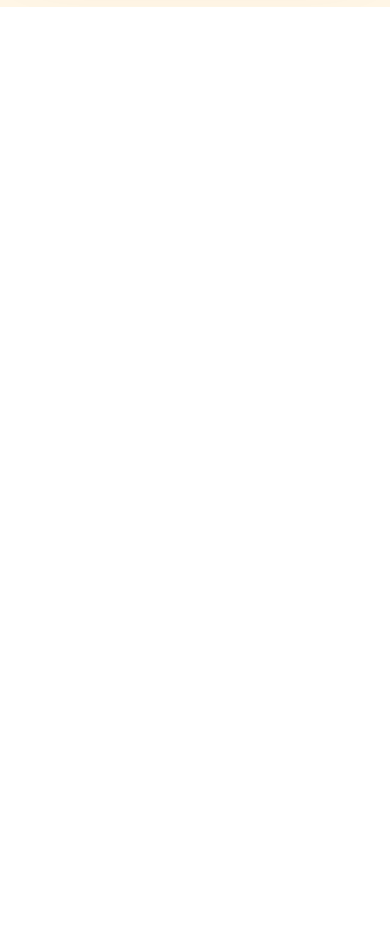
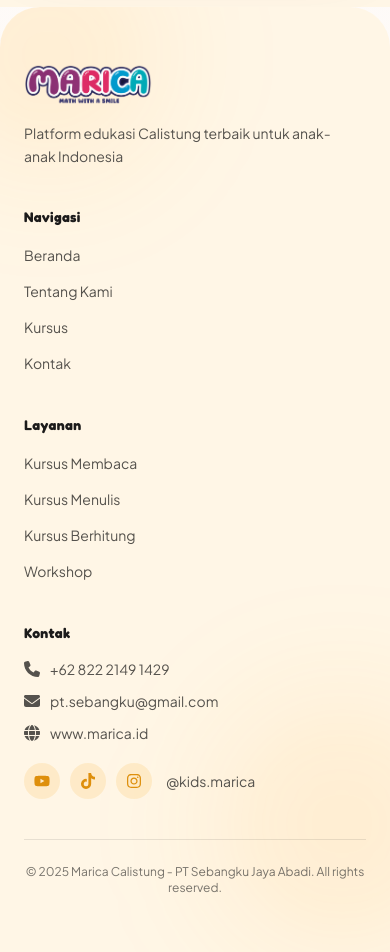
Before and after one commit to AjikiaRamadhani/LandingPageMarica, a Next.js app: page / in a window 390 px wide. Shown: the part 9600-10552 px from the top of the page. Before the commit the page ends 9607 px from the top, so only its background shows below. Built offline with nearby package versions, Linux system fonts and the light colour scheme; no server answers.

Commit message:
frontend-footer

```diff
--- /dev/null
+++ b/app/components/Footer.tsx
@@ -0,0 +1,231 @@
+"use client";
+
+import Link from "next/link";
+import Image from "next/image";
+import { motion } from "framer-motion";
+import {
+  FaPhone as Phone,
+  FaEnvelope as Mail,
+  FaYoutube as Youtube,
+  FaInstagram as Instagram,
+  FaGlobe as Globe,
+  FaTiktok,
+} from "react-icons/fa6";
+
+const navigasi = [
+  { label: "Beranda", href: "#" },
+  { label: "Tentang Kami", href: "#" },
+  { label: "Kursus", href: "#" },
+  { label: "Kontak", href: "#" },
+];
+
+const layanan = [
+  { label: "Kursus Membaca", href: "#" },
+  { label: "Kursus Menulis", href: "#" },
+  { label: "Kursus Berhitung", href: "#" },
+  { label: "Workshop", href: "#" },
+];
+
+function TikTokIcon({ className }: { className?: string }) {
+  return <FaTiktok className={className} />;
+}
+
+const socials = [
+  { key: "youtube", icon: Youtube, href: "#", label: "YouTube" },
+  { key: "tiktok", icon: TikTokIcon, href: "#", label: "TikTok" },
+  { key: "instagram", icon: Instagram, href: "#", label: "Instagram" },
+];
+
+export default function Footer() {
+  return (
+    <footer className="relative overflow-hidden rounded-t-[2.5rem] bg-marica-cream px-6 py-14 sm:px-10 lg:px-16">
+      {/* soft decorative blobs */}
+      <div className="pointer-events-none absolute -left-16 -top-16 h-56 w-56 rounded-full bg-marica-amber/10 blur-3xl" />
+      <div className="pointer-events-none absolute -right-20 bottom-0 h-64 w-64 rounded-full bg-marica-amber/10 blur-3xl" />
+
+      <motion.div
+        initial={{ opacity: 0, y: 28 }}
+        whileInView={{ opacity: 1, y: 0 }}
+        viewport={{ once: true, amount: 0.3 }}
+        transition={{ duration: 0.6, ease: "easeOut" }}
+        className="relative mx-auto grid max-w-7xl gap-10 sm:grid-cols-2 lg:grid-cols-[1.3fr_1fr_1fr_1.1fr]"
+      >
+        {/* Brand */}
+        <motion.div
+          initial={{ opacity: 0, y: 16 }}
+          whileInView={{ opacity: 1, y: 0 }}
+          viewport={{ once: true, amount: 0.4 }}
+          transition={{ duration: 0.5 }}
+        >
+          <motion.div
+            whileHover={{ scale: 1.04, rotate: -1 }}
+            transition={{ type: "spring", stiffness: 300, damping: 12 }}
+            className="w-32"
+          >
+            <Image
+              src="/images/logo.png"
+              alt="Marica - Math with a Smile"
+              width={200}
+              height={80}
+              className="h-auto w-full select-none"
+              priority
+            />
+          </motion.div>
+
+          <p className="mt-4 max-w-xs font-body text-sm leading-relaxed text-marica-ink-soft">
+            Platform edukasi Calistung terbaik untuk anak-anak Indonesia
+          </p>
+        </motion.div>
+
+        {/* Navigasi */}
+        <motion.div
+          initial={{ opacity: 0, y: 16 }}
+          whileInView={{ opacity: 1, y: 0 }}
+          viewport={{ once: true, amount: 0.4 }}
+          transition={{ duration: 0.5, delay: 0.1 }}
+        >
+          <h4 className="font-display text-sm font-bold tracking-wide text-marica-ink">
+            Navigasi
+          </h4>
+
+          <ul className="mt-4 space-y-3">
+            {navigasi.map((item) => (
+              <li key={item.label}>
+                <Link
+                  href={item.href}
+                  className="group inline-flex items-center font-body text-sm text-marica-ink-soft transition-colors hover:text-marica-amber-dark"
+                >
+                  <span className="relative">
+                    {item.label}
+                    <span className="absolute -bottom-0.5 left-0 h-px w-0 bg-marica-amber-dark transition-all duration-300 group-hover:w-full" />
+                  </span>
+                </Link>
+              </li>
+            ))}
+          </ul>
+        </motion.div>
+
+        {/* Layanan */}
+        <motion.div
+          initial={{ opacity: 0, y: 16 }}
+          whileInView={{ opacity: 1, y: 0 }}
+          viewport={{ once: true, amount: 0.4 }}
+          transition={{ duration: 0.5, delay: 0.18 }}
+        >
+          <h4 className="font-display text-sm font-bold tracking-wide text-marica-ink">
+            Layanan
+          </h4>
+
+          <ul className="mt-4 space-y-3">
+            {layanan.map((item) => (
+              <li key={item.label}>
+                <Link
+                  href={item.href}
+                  className="group inline-flex items-center font-body text-sm text-marica-ink-soft transition-colors hover:text-marica-amber-dark"
+                >
+                  <span className="relative">
+                    {item.label}
+                    <span className="absolute -bottom-0.5 left-0 h-px w-0 bg-marica-amber-dark transition-all duration-300 group-hover:w-full" />
+                  </span>
+                </Link>
+              </li>
+            ))}
+          </ul>
+        </motion.div>
+
+        {/* Kontak */}
+        <motion.div
+          initial={{ opacity: 0, y: 16 }}
+          whileInView={{ opacity: 1, y: 0 }}
+          viewport={{ once: true, amount: 0.4 }}
+          transition={{ duration: 0.5, delay: 0.26 }}
+        >
+          <h4 className="font-display text-sm font-bold tracking-wide text-marica-ink">
+            Kontak
+          </h4>
+
+          <ul className="mt-4 space-y-3">
+            <li>
+              <a
+                href="tel:+6282221491429"
+                className="flex items-center gap-2.5 font-body text-sm text-marica-ink-soft transition-colors hover:text-marica-amber-dark"
+              >
+                <Phone className="h-4 w-4 shrink-0" />
+                +62 822 2149 1429
+              </a>
+            </li>
+
+            <li>
+              <a
+                href="mailto:pt.sebangku@gmail.com"
+                className="flex items-center gap-2.5 font-body text-sm text-marica-ink-soft transition-colors hover:text-marica-amber-dark"
+              >
+                <Mail className="h-4 w-4 shrink-0" />
+                pt.sebangku@gmail.com
+              </a>
+            </li>
+
+            <li>
+              <a
+                href="https://marica.id"
+                className="flex items-center gap-2.5 font-body text-sm text-marica-ink-soft transition-colors hover:text-marica-amber-dark"
+              >
+                <Globe className="h-4 w-4 shrink-0" />
+                www.marica.id
+              </a>
+            </li>
+          </ul>
+
+          <div className="mt-5 flex items-center gap-2.5">
+            {socials.map((s, i) => (
+              <motion.a
+                key={s.key}
+                href={s.href}
+                aria-label={s.label}
+                initial={{ opacity: 0, scale: 0 }}
+                whileInView={{ opacity: 1, scale: 1 }}
+                viewport={{ once: true, amount: 0.6 }}
+                transition={{
+                  type: "spring",
+                  stiffness: 340,
+                  damping: 15,
+                  delay: 0.4 + i * 0.08,
+                }}
+                whileHover={{ scale: 1.15, y: -2 }}
+                whileTap={{ scale: 0.95 }}
+                className="flex h-9 w-9 items-center justify-center rounded-full bg-marica-amber/15 text-marica-amber-dark transition-colors hover:bg-marica-amber-dark hover:text-white"
+              >
+                <s.icon className="h-4 w-4" />
+              </motion.a>
+            ))}
+
+            <span className="ml-1 font-body text-sm text-marica-ink-soft">
+              @kids.marica
+            </span>
+          </div>
+        </motion.div>
+      </motion.div>
+
+      {/* divider */}
+      <motion.div
+        initial={{ scaleX: 0 }}
+        whileInView={{ scaleX: 1 }}
+        viewport={{ once: true, amount: 0.6 }}
+        transition={{ duration: 0.8, ease: "easeInOut", delay: 0.2 }}
+        style={{ originX: 0.5 }}
+        className="relative mx-auto mt-10 h-px w-full max-w-7xl bg-marica-ink/10"
+      />
+
+      <motion.p
+        initial={{ opacity: 0 }}
+        whileInView={{ opacity: 1 }}
+        viewport={{ once: true, amount: 0.6 }}
+        transition={{ duration: 0.5, delay: 0.3 }}
+        className="relative mt-6 text-center font-body text-xs text-marica-ink-soft/80"
+      >
+        © 2025 Marica Calistung - PT Sebangku Jaya Abadi. All rights
+        reserved.
+      </motion.p>
+    </footer>
+  );
+}
--- a/app/page.tsx
+++ b/app/page.tsx
@@ -12,6 +12,7 @@ import ProgramDetailSection from "./components/ProgramDetailSection";
 import EventSection from "./components/EventSection";
 import FaqSection from "./components/FaqSection";
 import CtaSection from "./components/CtaSection";
+import Footer from "./components/Footer";
 export default function Home() {
   return (
     <main className="hero-gradient-bg flex min-h-screen flex-col">
@@ -28,6 +29,7 @@ export default function Home() {
       <EventSection />
       <FaqSection />
       <CtaSection />
+      <Footer />
       <WhatsAppButton />
     </main>
   );
```
Also changed, not shown: package.json (+4 -3 lines), 1 other file (tests, documents, lock files or other folders).
